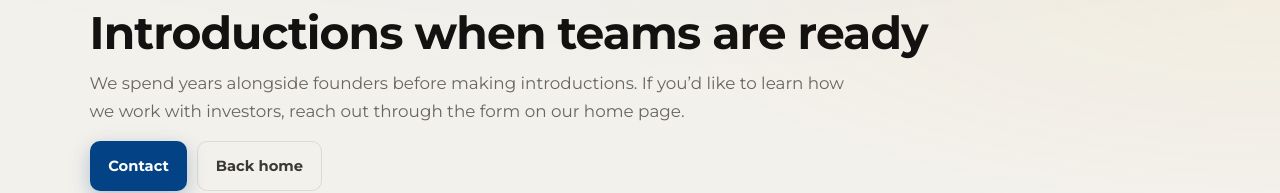
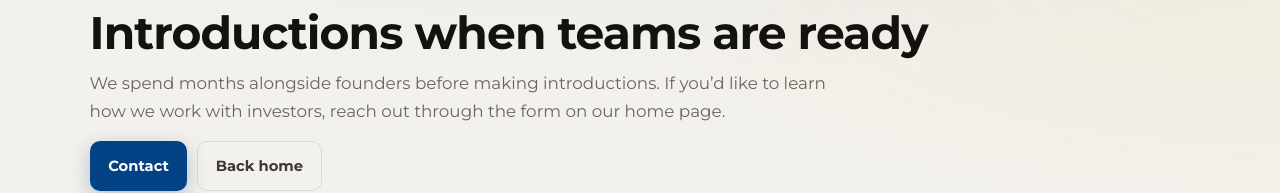
Before and after one commit to msathiamurthy/m3pivot-website, a plain HTML site: page investors.html in a window 1280 px wide. Shown: the part 145-338 px from the top of the page. Drawn offline with Linux system fonts and the light colour scheme.

Commit message:
Revert "Investors: say years alongside founders before introductions"
This reverts commit b170ea1fa38a40e5bc41d8cdacc4b0d67c0f7de6.

```diff
--- a/investors.html
+++ b/investors.html
@@ -75,7 +75,7 @@
           <span class="eyebrow">For investors</span>
           <h1>Introductions when teams are ready</h1>
           <p>
-            We spend years alongside founders before making introductions.
+            We spend months alongside founders before making introductions.
             If you’d like to learn how we work with investors, reach out through
             the form on our home page.
           </p>
```
